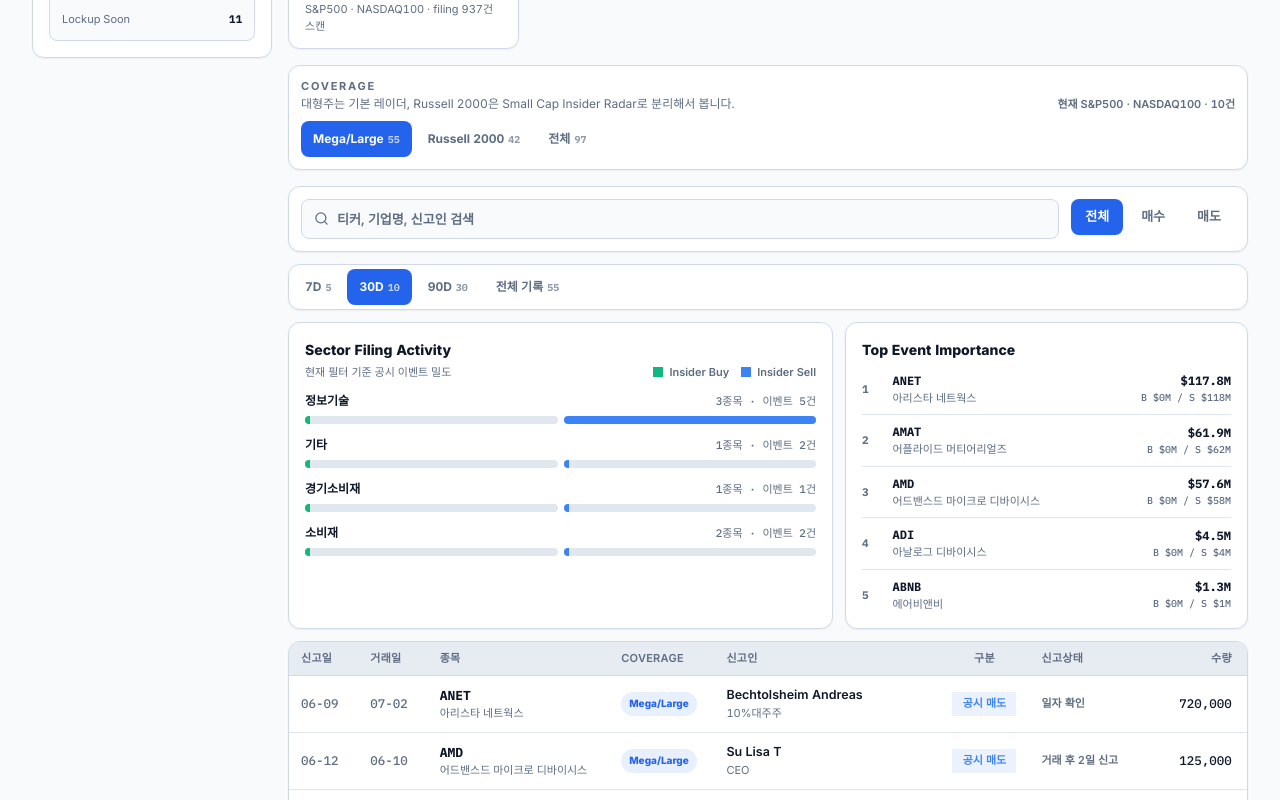
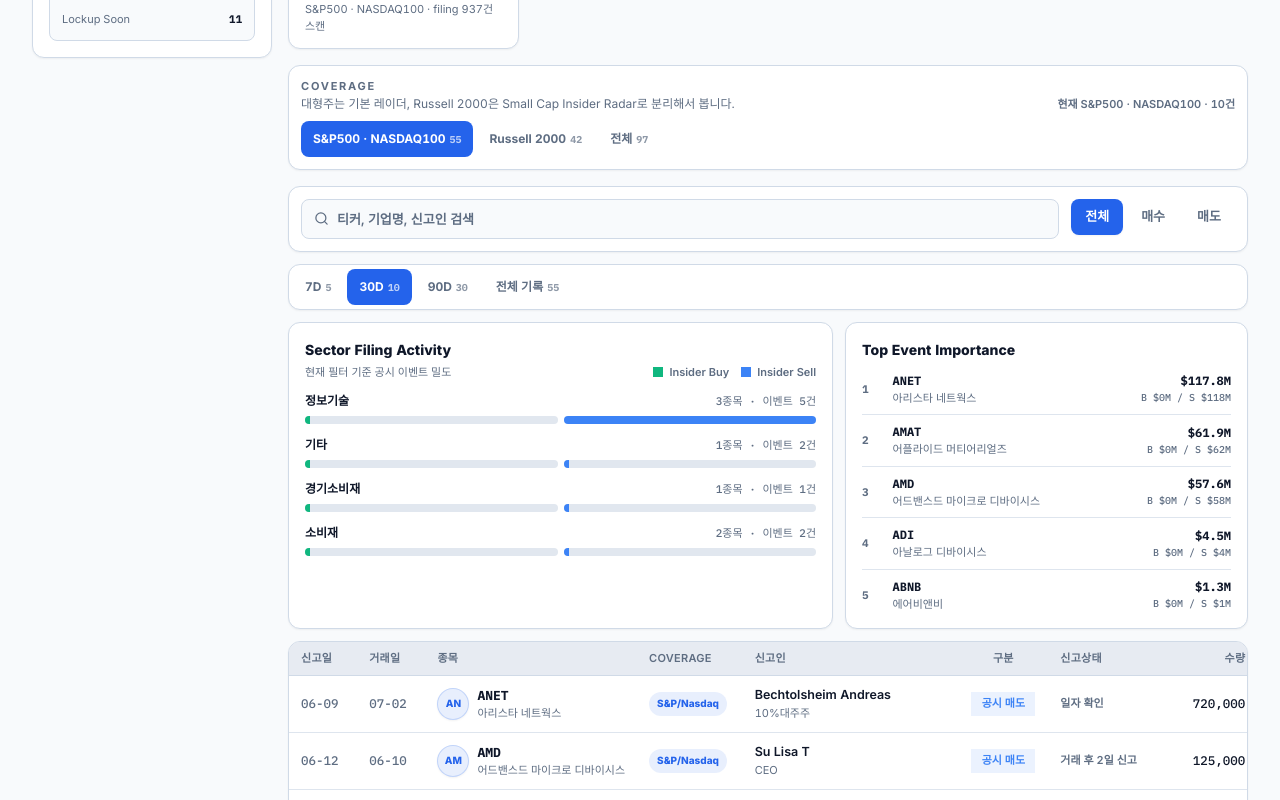
Before and after one commit to bemorebb66-stack/bmo-antman, a React (Vite) app in the folder site/: page / in a window 1280 px wide. Shown: the part 700-1500 px from the top of the page. Built offline with nearby package versions, Linux system fonts and the light colour scheme.

Commit message:
Rename coverage and add ticker badges

```diff
--- a/site/src/App.tsx
+++ b/site/src/App.tsx
@@ -413,7 +413,7 @@
 const companyName = (ticker: string, fallback: string) =>
   companyKo[ticker] ?? fallback.replace(/&amp;/g, "&").replace(/\s+(INC|CORP|CO|LTD|PLC)\.?$/i, "");
 const coverageLabel = (ticker: string) =>
-  majorUniverseTickers.has(ticker.toUpperCase()) ? "Mega/Large" : "Russell 2000";
+  majorUniverseTickers.has(ticker.toUpperCase()) ? "S&P/Nasdaq" : "Russell 2000";
 const coverageMatches = (ticker: string, coverage: CoverageFilter) => {
   if (coverage === "all") return true;
   const isMajor = majorUniverseTickers.has(ticker.toUpperCase());
@@ -421,6 +421,22 @@
 };
 const coverageName = (coverage: CoverageFilter) =>
   coverage === "major" ? "S&P500 · NASDAQ100" : coverage === "russell" ? "Russell 2000" : "전체";
+function TickerMark({ ticker }: { ticker: string }) {
+  const clean = ticker.replace(/[^A-Z0-9]/gi, "").slice(0, 2).toUpperCase();
+  const isMajor = coverageMatches(ticker, "major");
+  return (
+    <span
+      className={`inline-flex h-8 w-8 shrink-0 items-center justify-center rounded-full border text-[10px] font-extrabold shadow-sm ${
+        isMajor
+          ? "border-primary/20 bg-primary/10 text-primary"
+          : "border-warning/30 bg-warning/10 text-warning"
+      }`}
+      title={`${ticker} ${isMajor ? "S&P500 · NASDAQ100" : "Russell 2000"} logo badge`}
+    >
+      {clean}
+    </span>
+  );
+}
 const inferSector = (ticker: string, company: string, fallback?: string) => {
   if (fallback) return fallback;
   if (sectorKo[ticker]) return sectorKo[ticker];
@@ -875,7 +891,7 @@
         </div>
         <div className="flex flex-wrap gap-1">
           {([
-            ["major", "Mega/Large"],
+            ["major", "S&P500 · NASDAQ100"],
             ["russell", "Russell 2000"],
             ["all", "전체"],
           ] as const).map(([option, label]) => (
@@ -941,6 +957,7 @@
               <div className="flex items-start justify-between gap-3">
                 <div className="min-w-0">
                   <div className="flex items-center gap-2">
+                    <TickerMark ticker={trade.ticker} />
                     <span className="num text-[15px] font-extrabold">{trade.ticker}</span>
                     <span
                       className={`px-2 py-1 text-[10px] font-extrabold ${
@@ -1025,8 +1042,13 @@
                 <td className="num whitespace-nowrap px-3 py-2.5 text-muted-foreground">{trade.filedDate.slice(5)}</td>
                 <td className="num whitespace-nowrap px-3 py-2.5 text-muted-foreground">{trade.txDate.slice(5)}</td>
                 <td className="whitespace-nowrap px-3 py-2.5">
-                  <div className="num text-[13px] font-extrabold">{trade.ticker}</div>
-                  <div className="text-[11px] text-muted-foreground">{companyName(trade.ticker, trade.company)}</div>
+                  <div className="flex items-center gap-2">
+                    <TickerMark ticker={trade.ticker} />
+                    <div>
+                      <div className="num text-[13px] font-extrabold">{trade.ticker}</div>
+                      <div className="text-[11px] text-muted-foreground">{companyName(trade.ticker, trade.company)}</div>
+                    </div>
+                  </div>
                 </td>
                 <td className="whitespace-nowrap px-3 py-2.5">
                   <span
```
Also changed, not shown: 5 other files (tests, documents, lock files or other folders).
